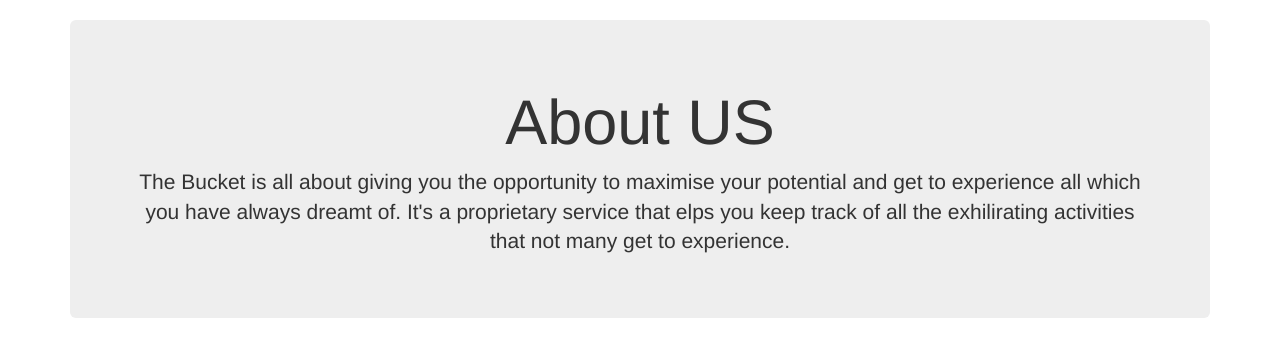
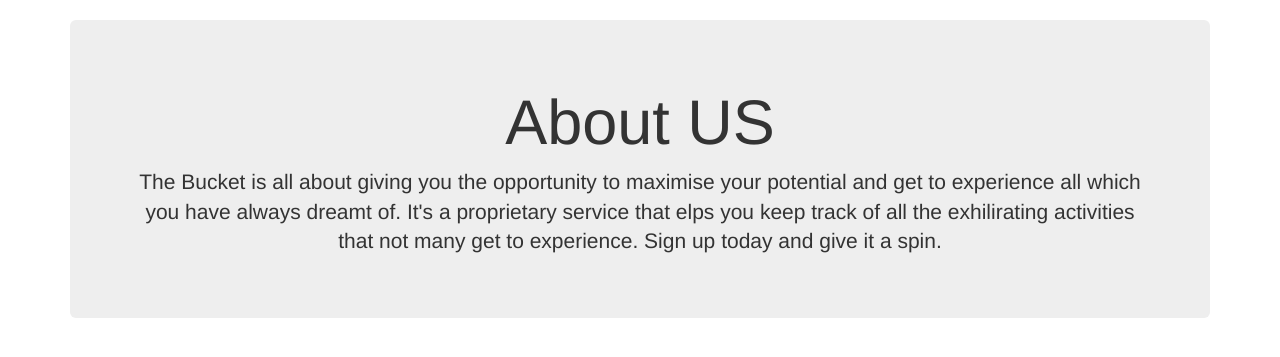
Before and after one commit to AwuorMarvin/New-Bucket-List, a Flask app: page /about in a window 1280 px wide. Shown: the part 52-409 px from the top of the page. Run offline with Flask 2, Linux system fonts and the light colour scheme; some libraries are stand-ins or nearby versions.

Commit message:
Edited the about description

```diff
--- a/templates/about.html
+++ b/templates/about.html
@@ -5,7 +5,7 @@
         <h1>About US</h1>
         <p class="lead">The Bucket is all about giving you the opportunity to maximise your potential and
             get to experience all which you have always dreamt of. It's a proprietary service that elps you keep track of all
-            the exhilirating activities that not many get to experience.
+            the exhilirating activities that not many get to experience. Sign up today and give it a spin.
         </p>
     </div>
 
```
